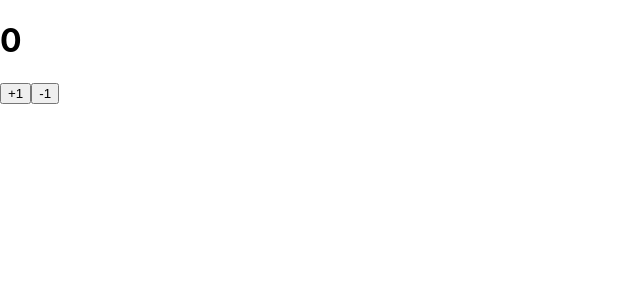
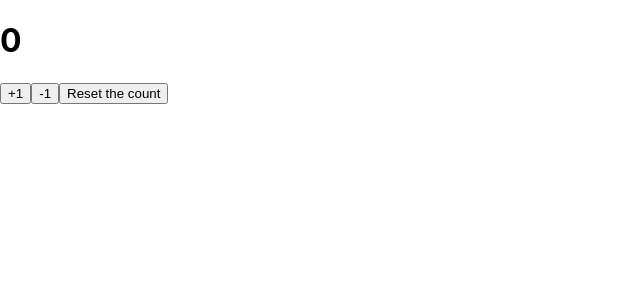
Before and after one commit to FirdavsSharapov/JavaScript, a React (Create React App) app in the folder JavaScript/JS_React_Project/todo-app/: page / in a window 1280 px wide. Shown: the top 300 px of the page, without its empty margins (0-640 px from the left). Built offline with nearby package versions, Linux system fonts and the light colour scheme.

Commit message:
reset state

```diff
--- a/JavaScript/JS_React_Project/todo-app/src/eventHandling/WorkingWithState.js
+++ b/JavaScript/JS_React_Project/todo-app/src/eventHandling/WorkingWithState.js
@@ -9,6 +9,7 @@ export default class WorkingWithState extends Component {
         }
         this.onPositiveChange = this.onPositiveChange.bind(this)
         this.onnegativeChange = this.onnegativeChange.bind(this)
+        this.resetTheCount = this.resetTheCount.bind(this)
     }
 
     onPositiveChange() {
@@ -33,6 +34,9 @@ export default class WorkingWithState extends Component {
         })
     }
 
+    resetTheCount() {
+        this.setState({ count: 0 })
+    }
     render() {
 
         return (
@@ -40,6 +44,7 @@ export default class WorkingWithState extends Component {
                 <h1>{this.state.count}</h1>
                 <button onClick={this.onPositiveChange}>+1</button>
                 <button onClick={this.onnegativeChange}>-1</button>
+                <button onClick={this.resetTheCount}>Reset the count</button>
             </div>
         )
 
```
